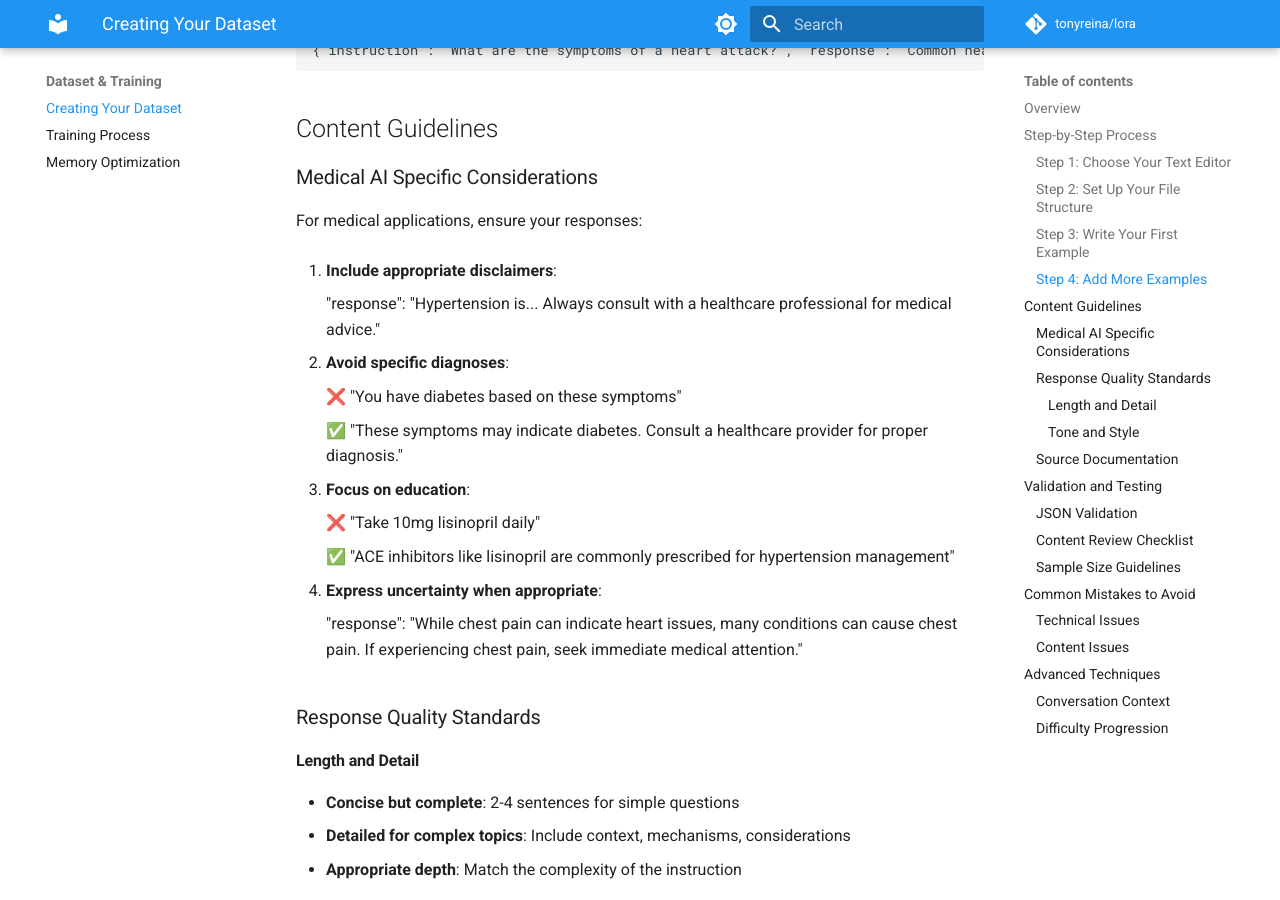
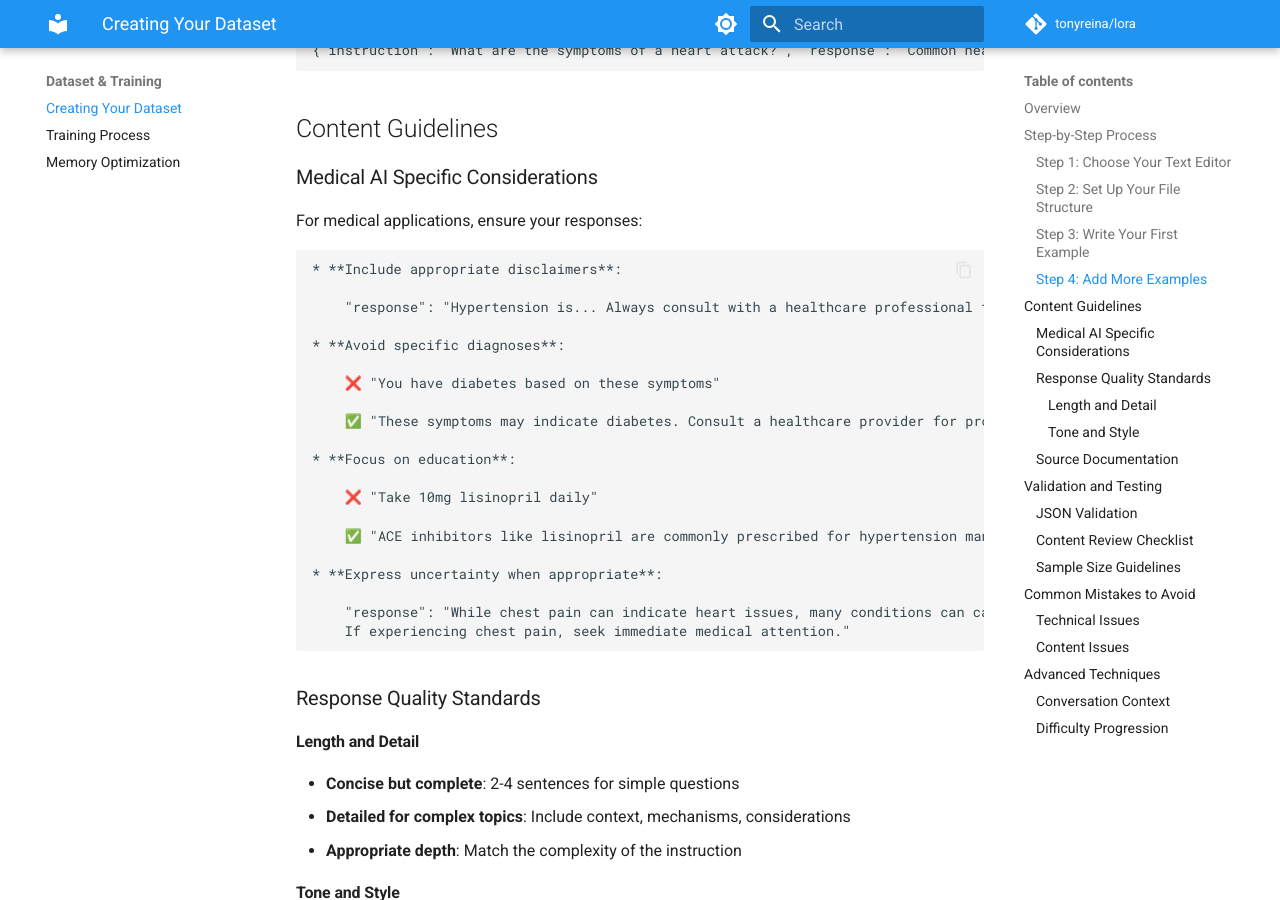
Before and after one commit to tonyreina/lora, an MkDocs documentation site: the page built from docs/dataset/creating-dataset.md, in a window 1280 px wide and 900 px high, scrolled down 1407 px. Built offline with MkDocs 1.6.1 and Material for MkDocs 9.7.7, drawn with Linux system fonts in a browser that asks for light colours; comment, search, counter and statistics services are not loaded; some of the changed lines change nothing that is shown.

Commit message:
updating lora doc

```diff
--- a/docs/dataset/creating-dataset.md
+++ b/docs/dataset/creating-dataset.md
@@ -67,26 +67,26 @@ Continue adding examples, one per line:
 
 For medical applications, ensure your responses:
 
-1. **Include appropriate disclaimers**:
+    * **Include appropriate disclaimers**:
 
-       "response": "Hypertension is... Always consult with a healthcare professional for medical advice."
+        "response": "Hypertension is... Always consult with a healthcare professional for medical advice."
 
-2. **Avoid specific diagnoses**:
+    * **Avoid specific diagnoses**:
 
-       ❌ "You have diabetes based on these symptoms"
+        ❌ "You have diabetes based on these symptoms"
 
-       ✅ "These symptoms may indicate diabetes. Consult a healthcare provider for proper diagnosis."
+        ✅ "These symptoms may indicate diabetes. Consult a healthcare provider for proper diagnosis."
 
-3. **Focus on education**:
+    * **Focus on education**:
 
-       ❌ "Take 10mg lisinopril daily"
+        ❌ "Take 10mg lisinopril daily"
 
-       ✅ "ACE inhibitors like lisinopril are commonly prescribed for hypertension management"
+        ✅ "ACE inhibitors like lisinopril are commonly prescribed for hypertension management"
 
-4. **Express uncertainty when appropriate**:
+    * **Express uncertainty when appropriate**:
 
-       "response": "While chest pain can indicate heart issues, many conditions can cause chest pain.
-       If experiencing chest pain, seek immediate medical attention."
+        "response": "While chest pain can indicate heart issues, many conditions can cause chest pain.
+        If experiencing chest pain, seek immediate medical attention."
 
 ### Response Quality Standards
 
```
